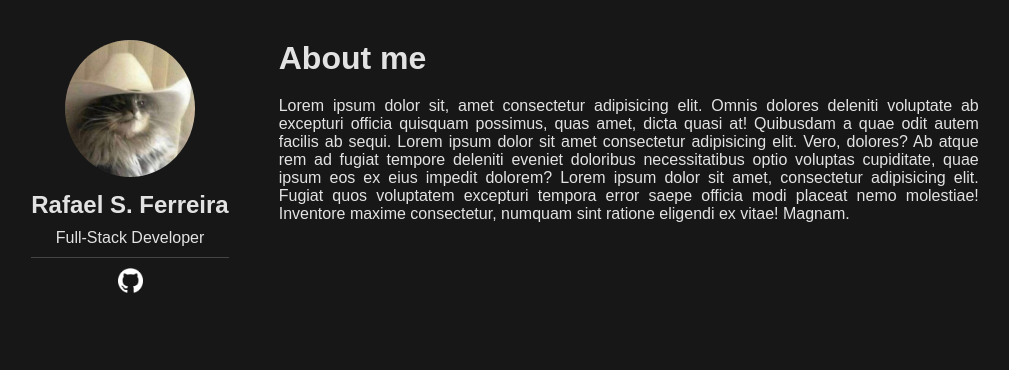
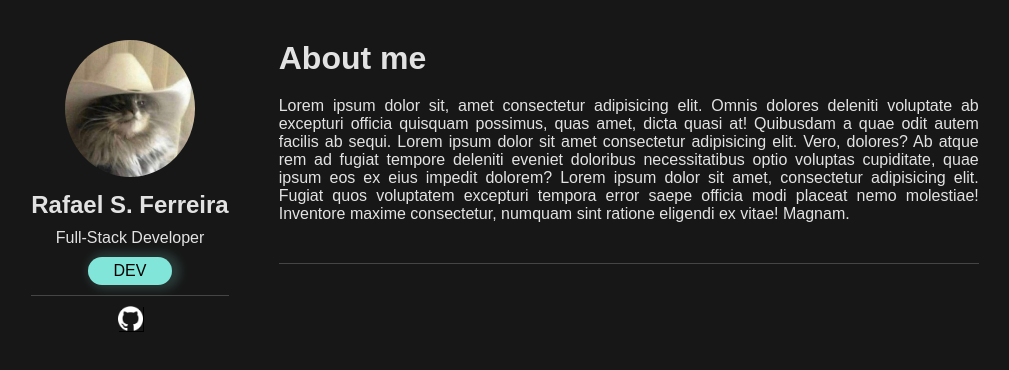
Before and after one commit to rafaelsslva/rafaelsslva.github.io, a plain HTML site: page index.html in a window 1280 px wide. Shown: the whole page, without its empty margins (135-1144 px from the left). Drawn offline with Linux system fonts and the light colour scheme.

Commit message:
Adição de um novo botão

```diff
--- a/index.html
+++ b/index.html
@@ -15,6 +15,7 @@
             <img class="profile-picture" src="imagens/gatodechapeu.png" alt="Profile picture">
             <h2>Rafael S. Ferreira</h2>
             <p>Full-Stack Developer</p>
+            <p class="me-text">DEV</p>
             <div class="me-links">
                 <a class="me-links-github" href="https://github.com/rafaelsslva" rel="nofollow"><img src="imagens/github-logo.png" alt="github-icon"></a>
             </div>
@@ -24,6 +25,7 @@
             <div class="about-me">
                 <h1>About me</h1>
                 <p>Lorem ipsum dolor sit, amet consectetur adipisicing elit. Omnis dolores deleniti voluptate ab excepturi officia quisquam possimus, quas amet, dicta quasi at! Quibusdam a quae odit autem facilis ab sequi. Lorem ipsum dolor sit amet consectetur adipisicing elit. Vero, dolores? Ab atque rem ad fugiat tempore deleniti eveniet doloribus necessitatibus optio voluptas cupiditate, quae ipsum eos ex eius impedit dolorem? Lorem ipsum dolor sit amet, consectetur adipisicing elit. Fugiat quos voluptatem excepturi tempora error saepe officia modi placeat nemo molestiae! Inventore maxime consectetur, numquam sint ratione eligendi ex vitae! Magnam.</p>
+                <div id="place-holder"></div>
             </div>
         </main>
     </div>
--- a/style.css
+++ b/style.css
@@ -6,6 +6,7 @@
 }
 
 :root {
+    --cor-de-borda: rgba(255, 255, 255, 0.199);
     --cor-de-fundo: #171717;
     --fonte-principal: 'Segoe-UI', sans-serif;
     --cor-fonte: rgba(255, 255, 255, 0.877);
@@ -17,16 +18,16 @@ body {
     color: var(--cor-fonte);
 }
 
-div.wrapper {
+.wrapper {
     display: flex;
     flex-direction: row;
     justify-content: center;
-    padding: 40px;
+    padding-top: 40px;
     gap: 50px;
 }
 
 .me {
-    position: relative;
+    display: block;
     text-align: center;
 }
 
@@ -35,14 +36,25 @@ div.wrapper {
     font-weight: 600;
 }
 
-.me p {
+.me > p {
     padding-bottom: 10px;
 }
 
 .me-links {
-    border-top: 1px solid rgba(255, 255, 255, 0.199);
+    border-top: 1px solid var(--cor-de-borda);
     padding-top: 10px;
     display: flex;
+}
+
+p.me-text {
+    display: inline-block;
+    box-shadow: 4px 0px 8px 5px #81e6d929;
+    background-color: #81E6D9;
+    padding: 5px 26px;
+    text-align: center;
+    border-radius: 30px;
+    margin-bottom: 10px;
+    color: black;
 }
 
 .profile-picture {
@@ -61,6 +73,10 @@ div.wrapper {
     background-image: url(imagens/github-logo.png);
 }
 
+.me-links img {
+    box-shadow: 1px 1px black;
+}
+
 .me-links-github img {
     width: 25px;
 }
@@ -73,3 +89,9 @@ div.wrapper {
     max-width: 700px;
     text-align: justify;
 }
+
+#place-holder {
+    margin-top: 40px;
+    display: block;
+    border-top: 1px solid var(--cor-de-borda);
+}
```
